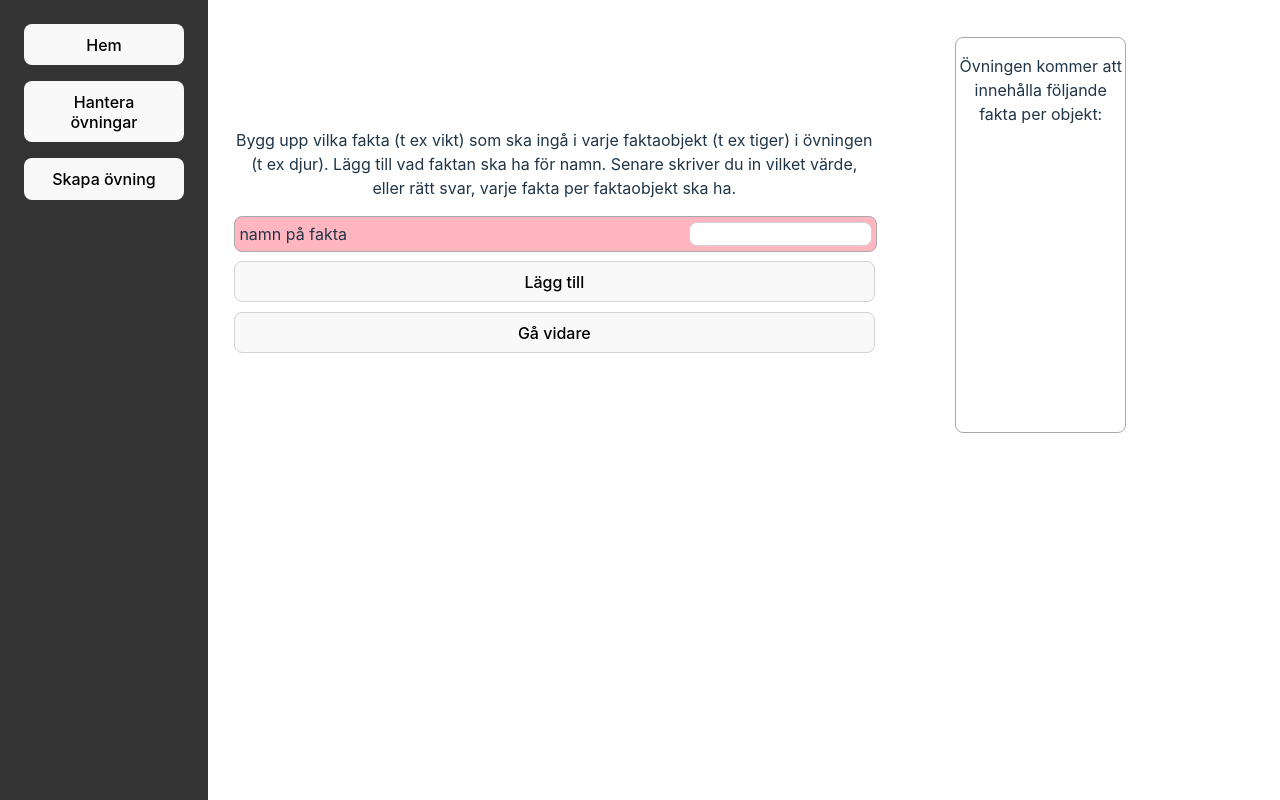
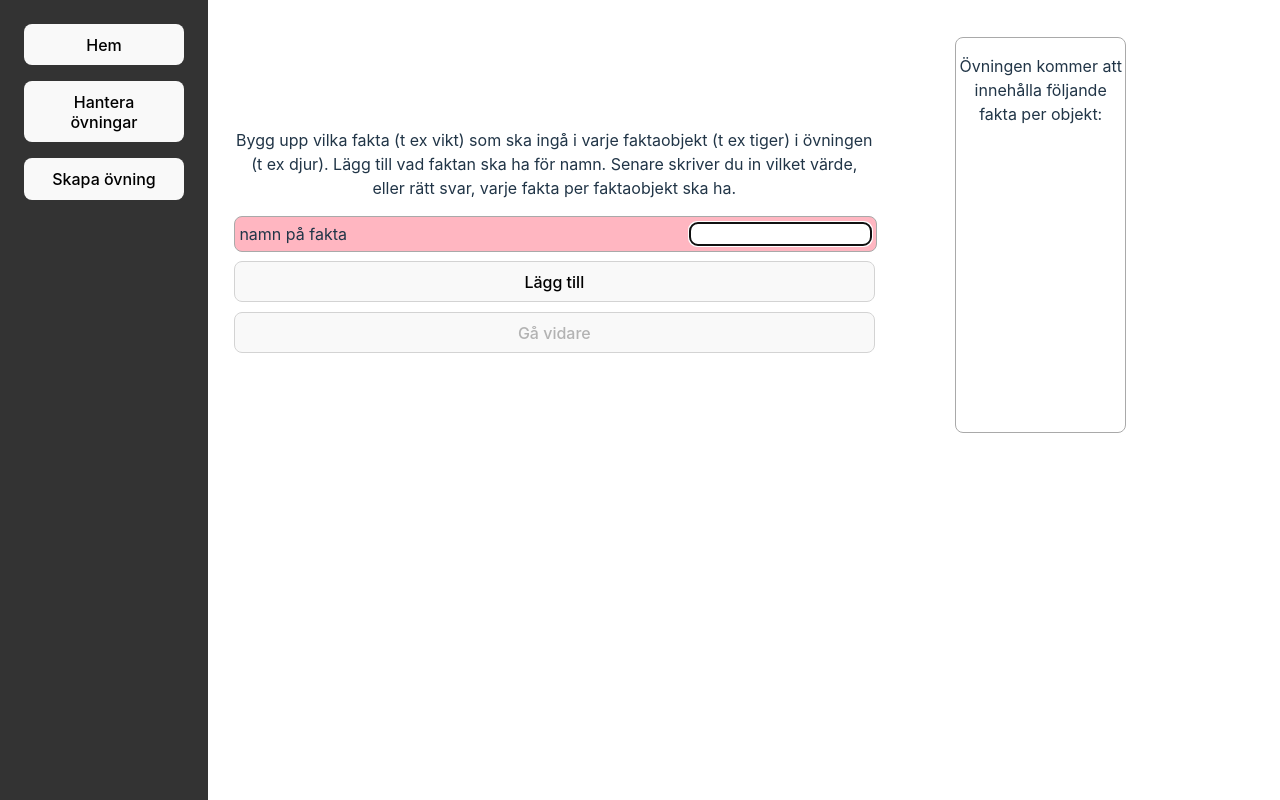
Before and after one commit to kristoffernowen/learner_react_frontend, a React (Vite) app: page /new-exercise in a window 1280 px wide. Both pictures are taken after a click on the button "Gå vidare". Built offline with nearby package versions, Linux system fonts and the light colour scheme.

Commit message:
sic! not useref add focus on input and disable buttons when array is 0

```diff
--- a/src/components/createExercise/CreateExerciseForm.tsx
+++ b/src/components/createExercise/CreateExerciseForm.tsx
@@ -1,4 +1,4 @@
-import {ChangeEvent, FormEvent, useState} from "react";
+import {ChangeEvent, FormEvent, useEffect, useState} from "react";
 import {CreateExercise, CreateFactObject} from "./ModelForm";
 import {useNavigate} from "react-router";
 import styles from "./CreateExerciseForm.module.css";
@@ -57,6 +57,12 @@ export default function CreateExerciseForm({
         if (exerciseToCreate !== undefined &&
             factObjectIndex < exerciseToCreate.factObjects.length - 1) {
             setFactObjectIndex(factObjectIndex + 1);
+            // refocus
+            const input =
+                document.getElementById(`${exerciseToCreate?.factObjects[factObjectIndex].facts[0].factName}`) as HTMLInputElement | null;
+            if (input) {
+                input.focus();
+            }
         }
     }
 
@@ -125,6 +131,14 @@ export default function CreateExerciseForm({
         return false;
     }
 
+    useEffect(() => {
+        const input =
+            document.getElementById(`${exerciseToCreate?.factObjects[factObjectIndex].facts[0].factName}`) as HTMLInputElement | null;
+        if (input) {
+            input.focus();
+        }
+    }, []);
+
     return <div>
         <h1>RÄTT SVAR</h1>
         <p>Skriv in rätt svar per fakta på alla objekt.</p>
@@ -141,11 +155,13 @@ export default function CreateExerciseForm({
                 >
                     <label
                         htmlFor={fact.factName}
+                        /*htmlFor={"rightAnswer"}*/
                     >
                         {fact.factName}
                     </label>
                     <input
                         id={fact.factName}
+                        /*id={"rightAnswer"}*/
                         type="text"
                         value={fact.factValue}
                         onChange={(event) => handleInputChange(event, fact.factName, factObjectIndex)}
--- a/src/components/createExercise/FactObjectForm.tsx
+++ b/src/components/createExercise/FactObjectForm.tsx
@@ -1,7 +1,7 @@
 import styles from "./FactObjectForm.module.css"
 import {CreateExercise, CreateFactObject} from "./ModelForm";
 import InputWithLabel from "../general/InputWithLabel";
-import {ChangeEvent, Dispatch, FormEvent, SetStateAction, useState} from "react";
+import {ChangeEvent, Dispatch, FormEvent, SetStateAction, useEffect, useState} from "react";
 import {StageOfCreation} from "../../pages/CreateExercisePage";
 import GrayBorderedBox from "../general/GrayBorderedBox";
 import UlToAdd from "../general/UlToAdd";
@@ -72,6 +72,13 @@ export default function FactObjectForm({
         );
     }
 
+    useEffect(() => {
+        const input = document.getElementById("factObjectName") as HTMLInputElement | null;
+        if (input) {
+            input.focus();
+        }
+    }, [modelExercise]);
+
     return <form
         className={styles.form}
         onSubmit={addFactObject}
@@ -98,6 +105,7 @@ export default function FactObjectForm({
                 onClick={() => {
                     setStage("setRightAnswerPerFactObject")
                 }}
+                disabled={modelExercise.factObjects.length === 0}
             >Gå vidare
             </button>
 
--- a/src/components/createExercise/ModelForm.tsx
+++ b/src/components/createExercise/ModelForm.tsx
@@ -1,5 +1,5 @@
 import InputWithLabel from "../general/InputWithLabel";
-import {ChangeEvent, ComponentPropsWithoutRef, Dispatch, FormEvent, SetStateAction, useState} from "react";
+import {ChangeEvent, ComponentPropsWithoutRef, Dispatch, FormEvent, SetStateAction, useEffect, useState} from "react";
 import styles from "./ModelForm.module.css"
 import {StageOfCreation} from "../../pages/CreateExercisePage";
 import GrayBorderedBox from "../general/GrayBorderedBox";
@@ -37,6 +37,7 @@ export default function ModelForm({
                                   }: ModelFormProps) {
 
     const [newFact, setNewFact] = useState<string>("");
+
 
     function handleInputChange(event: ChangeEvent<HTMLInputElement>) {
         setNewFact(event.target.value);
@@ -101,6 +102,13 @@ export default function ModelForm({
         );
     }
 
+    useEffect(() => {
+        const input = document.getElementById("newFact") as HTMLInputElement | null;
+        if (input) {
+            input.focus();
+        }
+    }, [modelFactObject]);
+
     return <form
         className={styles.form}
         onSubmit={Add}
@@ -113,7 +121,11 @@ export default function ModelForm({
                 Senare skriver du in vilket värde, eller rätt svar, varje fakta per faktaobjekt ska ha.</p>
             <InputWithLabel label="namn på fakta" id="newFact" value={newFact} handleInputChange={handleInputChange}/>
             <button className={styles.myButton} >Lägg till</button>
-            <button className={styles.myButton} type="button" onClick={Continue}>Gå vidare</button>
+            <button
+                className={styles.myButton}
+                type="button" onClick={Continue}
+                disabled={modelFactObject.facts.length === 0}
+            >Gå vidare</button>
         </div>
         <GrayBorderedBox
             className={styles.grayBox}
--- a/src/components/general/InputWithLabel.tsx
+++ b/src/components/general/InputWithLabel.tsx
@@ -28,7 +28,6 @@ export default function InputWithLabel({
             {label}
         </label>
         <input
-
             {...props}
             className={styles.input}
             id={id}
```
